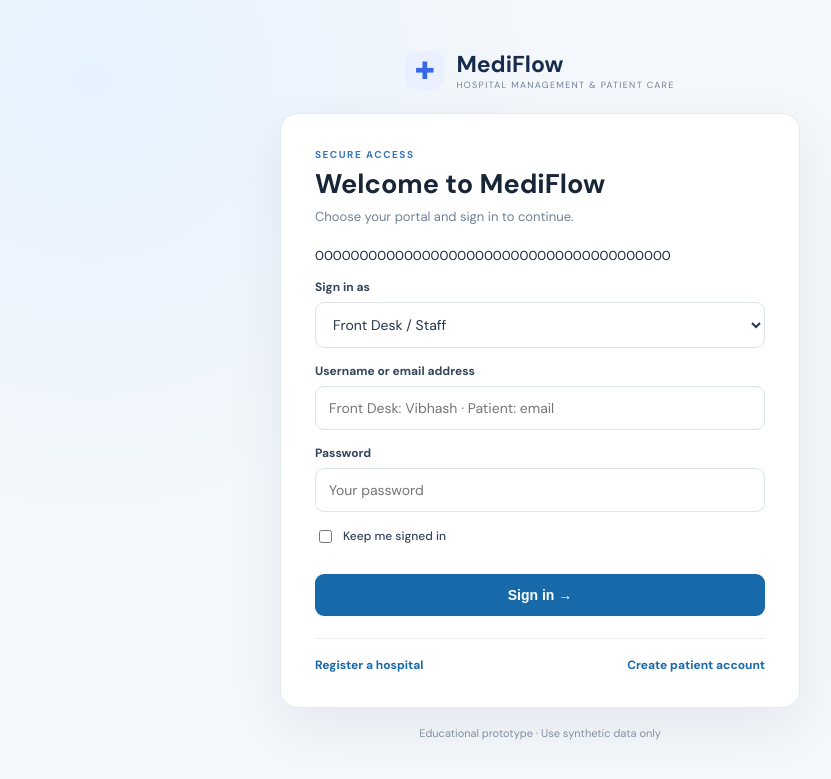
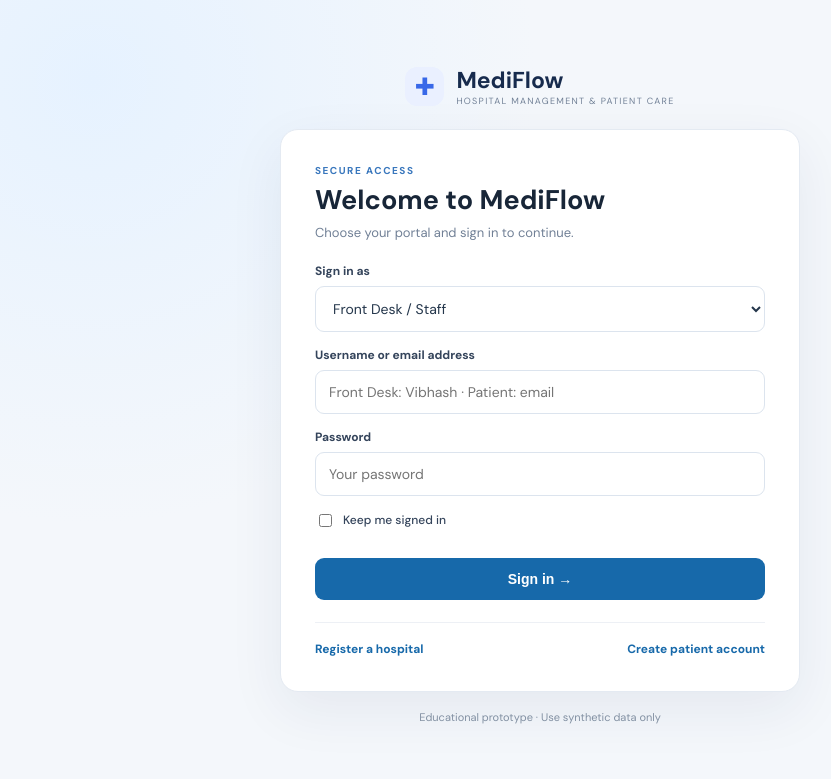
Before and after one commit to svibhas575-alt/mediflow-hospital-system, a Flask app: page /login in a window 1280 px wide. Shown: the top 779 px of the page, without its empty margins (100-931 px from the left). Run offline with Flask 3, Linux system fonts and the light colour scheme; some libraries are stand-ins or nearby versions.

Commit message:
Fix login CSRF field for both portals

```diff
--- a/templates/auth_login.html
+++ b/templates/auth_login.html
@@ -1 +1 @@
-{% extends "auth_base.html" %}{% block title %}Sign in · MediFlow{% endblock %}{% block content %}<div class="auth-eyebrow">SECURE ACCESS</div><h1>Welcome to MediFlow</h1><p class="auth-muted">Choose your portal and sign in to continue.</p><form method="post">{{ csrf_token() }}<label>Sign in as</label><select name="role" required><option value="hospital">Front Desk / Staff</option><option value="patient">Patient</option></select><label>Username or email address</label><input type="text" name="login_identifier" autocomplete="username" required placeholder="Front Desk: Vibhash · Patient: email"><label>Password</label><input type="password" name="password" autocomplete="current-password" required placeholder="Your password"><label class="check-line"><input type="checkbox" name="remember"> Keep me signed in</label><button class="auth-submit" type="submit">Sign in <span>→</span></button></form><div class="auth-links"><a href="{{ url_for('hospital_register') }}">Register a hospital</a><a href="{{ url_for('patient_register') }}">Create patient account</a></div>{% endblock %}
+{% extends "auth_base.html" %}{% block title %}Sign in · MediFlow{% endblock %}{% block content %}<div class="auth-eyebrow">SECURE ACCESS</div><h1>Welcome to MediFlow</h1><p class="auth-muted">Choose your portal and sign in to continue.</p><form method="post"><input type="hidden" name="csrf_token" value="{{ csrf_token() }}"><label>Sign in as</label><select name="role" required><option value="hospital">Front Desk / Staff</option><option value="patient">Patient</option></select><label>Username or email address</label><input type="text" name="login_identifier" autocomplete="username" required placeholder="Front Desk: Vibhash · Patient: email"><label>Password</label><input type="password" name="password" autocomplete="current-password" required placeholder="Your password"><label class="check-line"><input type="checkbox" name="remember"> Keep me signed in</label><button class="auth-submit" type="submit">Sign in <span>→</span></button></form><div class="auth-links"><a href="{{ url_for('hospital_register') }}">Register a hospital</a><a href="{{ url_for('patient_register') }}">Create patient account</a></div>{% endblock %}
```
